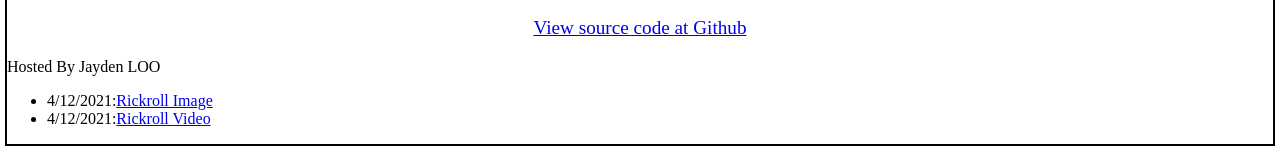
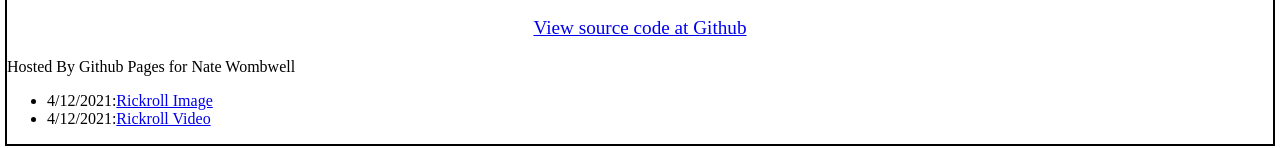
Before and after one commit to natewombwell/scrwebacrhive, a plain HTML site: page index.html in a window 1280 px wide. Shown: the part 158-306 px from the top of the page. Drawn offline with Linux system fonts and the light colour scheme.

Commit message:
Update index.html

```diff
--- a/index.html
+++ b/index.html
@@ -24,7 +24,7 @@
     <p style="text-align: center; font-size: larger;"><a href="https://github.com/JaydenLOOO/Uploaded-Files-to-Website">View source code at Github</a></p>
 
     <p>
-        Hosted By Jayden LOO
+        Hosted By Github Pages for Nate Wombwell
     </p>
     <ul>
         <li>4/12/2021:<a href="/img/rickroll.png" download>Rickroll Image</a></li>
```
